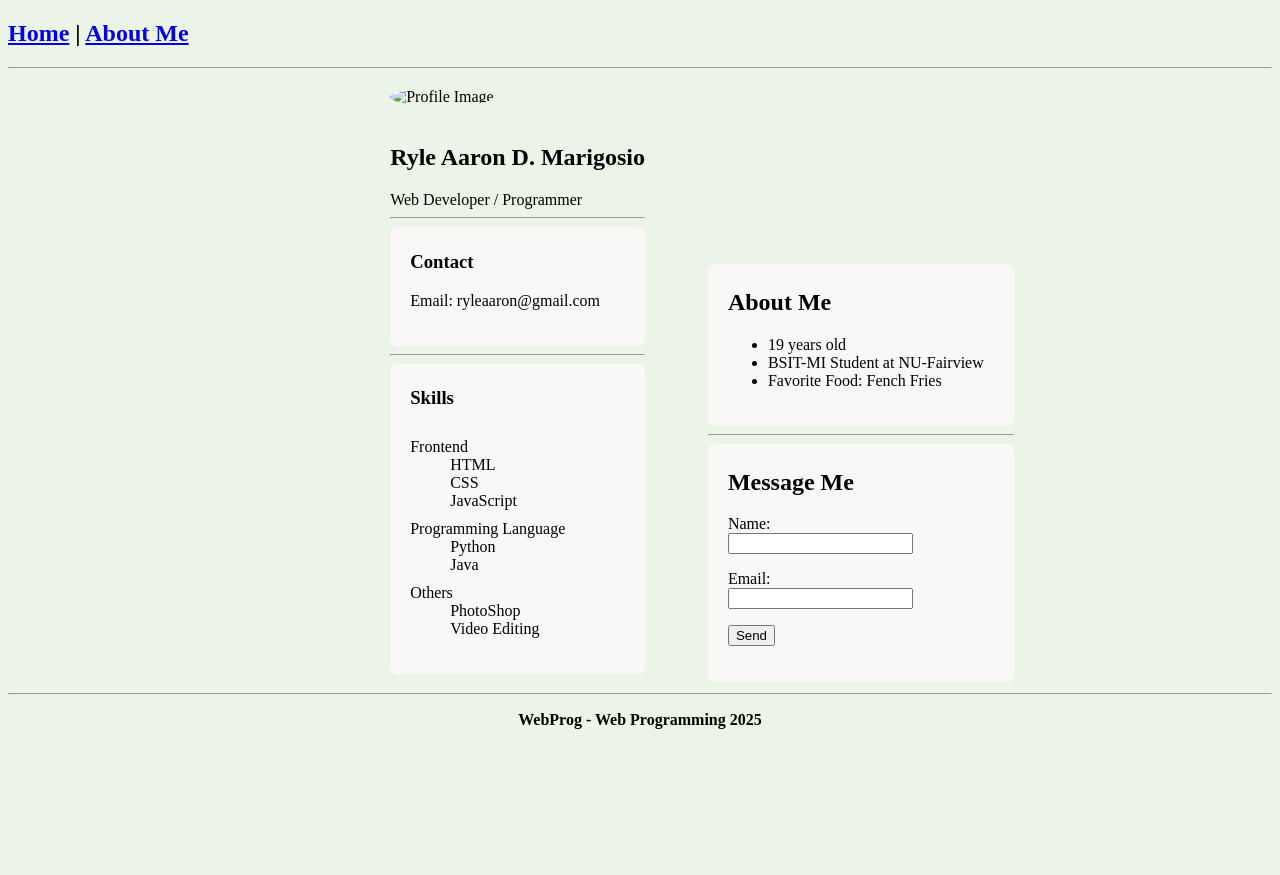
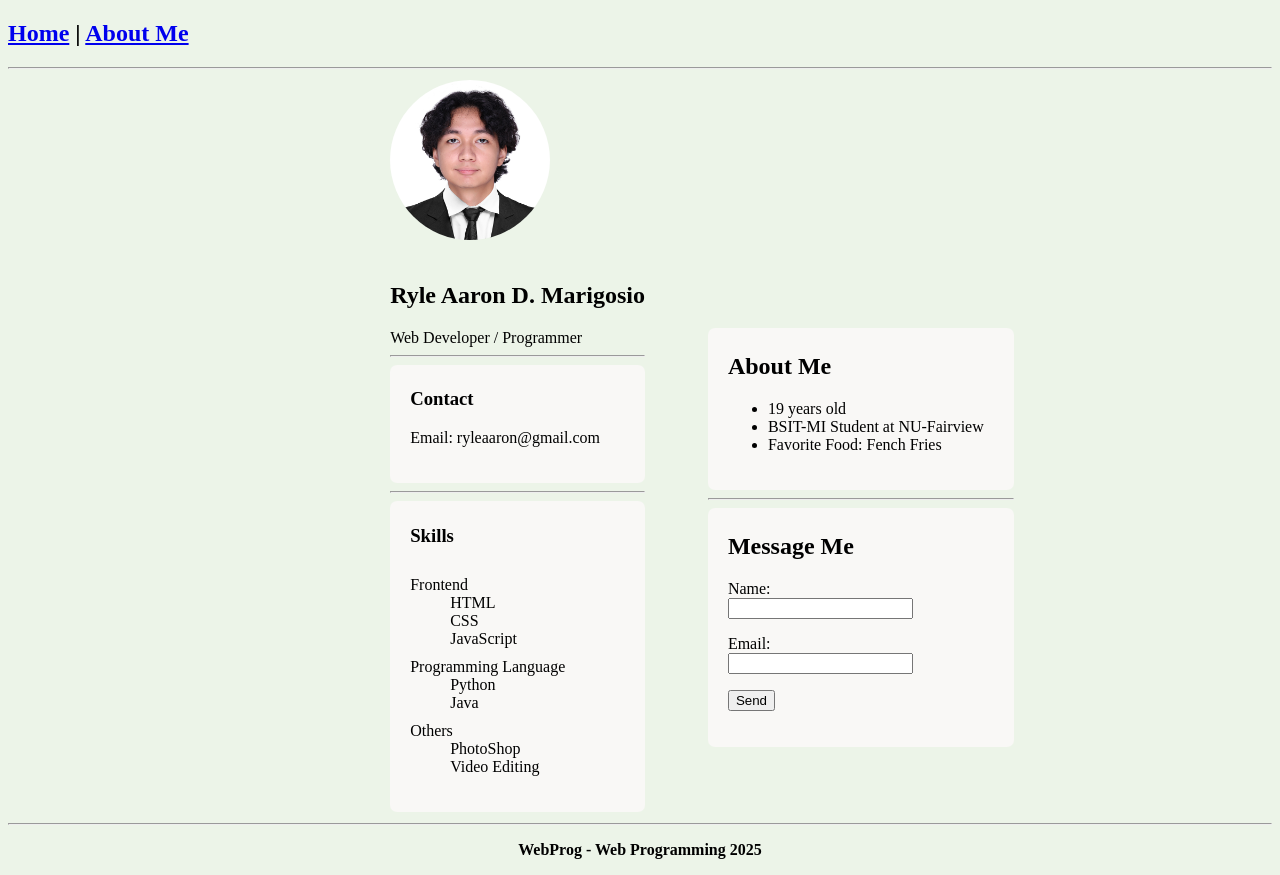
Before and after one commit to Desunait0/WebProgProfile, a plain HTML site: page Marigosio_lab1 v1.html in a window 1280 px wide. Before the commit the page ends 800 px from the top, so only its background shows below. Drawn offline with Linux system fonts and the light colour scheme; the site is published under a folder, as on GitHub Pages, so addresses that start at the root find nothing.

Commit message:
Fix HTML formatting and add missing elements

```diff
--- a/Marigosio_lab1 v1.html
+++ b/Marigosio_lab1 v1.html
@@ -74,7 +74,7 @@
         <td>
 
             <div id="home">
-                <img src="/pfp.jpg" alt="Profile Image" height="160px" id="profile">
+                <img src="pfp.jpg" alt="Profile Image" height="160px" id="profile">
 
                 <br><br>
                 <h2>Ryle Aaron D. Marigosio</h2>
```
